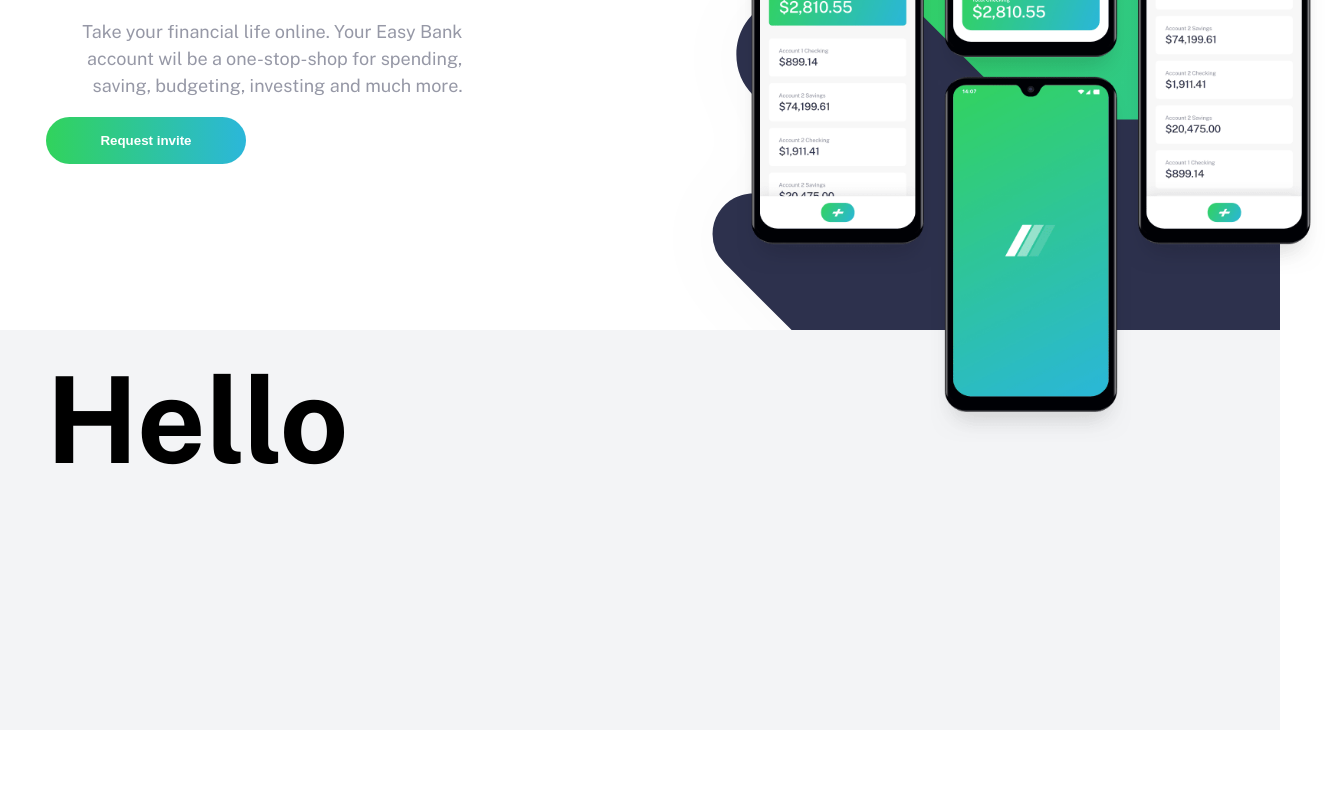
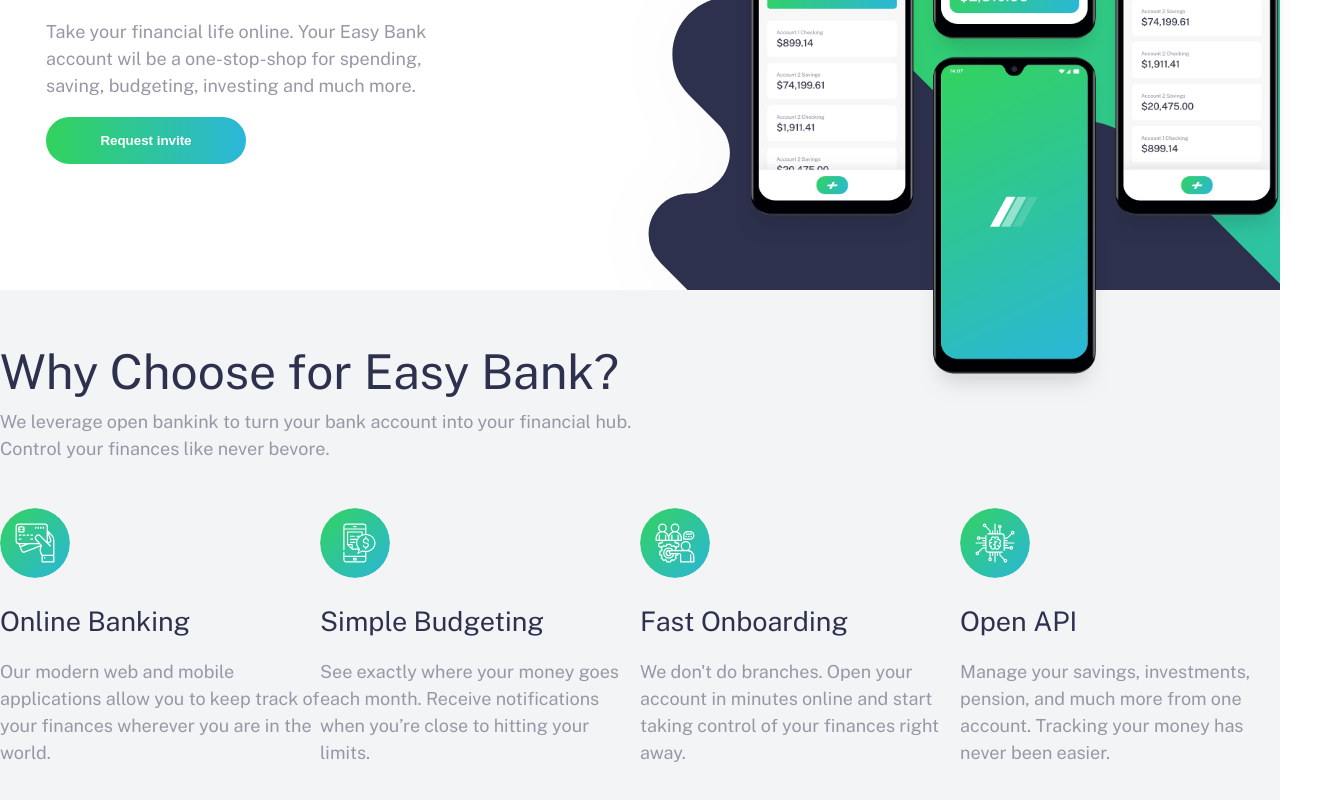
Before and after one commit to remcoj89/easy-bank, a Vue app: page / in a window 1280 px wide. Shown: the part 310-1110 px from the top of the page, 1325 px wide, since content can reach past the window. Before the commit the page ends 1040 px from the top, so only its background shows below. Built offline with nearby package versions, Linux system fonts and the light colour scheme.

Commit message:
section usp for desktop

```diff
--- a/src/assets/scss/base/_base.scss
+++ b/src/assets/scss/base/_base.scss
@@ -3,5 +3,5 @@
 .section__wrapper {
   max-width: 1440px;
   margin: 0 auto;
-  padding-left:4.6rem;
+  padding-left: 4.6rem;
 }
--- a/src/assets/scss/layout/_hero.scss
+++ b/src/assets/scss/layout/_hero.scss
@@ -1,12 +1,12 @@
 @import '../abstracts/mixins';
 
-#hero{
+#hero {
   position: relative;
-  height: 80vh;
-  width: 100vw;
+  height: 75vh;
+  width: 100%;
   text-align: end;
-  #hero__image{
-    width: 50%;
+  #hero__image {
+    width: 55%;
     height: 100%;
   }
 }
@@ -15,7 +15,6 @@
   position: absolute;
   top: 0;
   left: 0;
-  right: 0;
   width: 100%;
   display: flex;
   height: 80vh;
@@ -24,6 +23,8 @@
     width: 45%;
     display: flex;
     align-items: center;
+    justify-content: start;
+    text-align: left;
 
     .content {
       width: 75%;
@@ -62,7 +63,7 @@
     position: absolute;
     top: 5%;
     left: 20%;
-    max-height: 90vh;
+    max-height: 85vh;
     // width: 100%;
     object-fit: cover;
   }
--- a/src/assets/scss/layout/_usp-section.scss
+++ b/src/assets/scss/layout/_usp-section.scss
@@ -3,6 +3,47 @@
 
 #section-usp {
   min-height: 50vh;
-  background: $color-neutral-light-Grayis-blue ;
-  font-size: 8rem;
+  background: $color-neutral-light-Grayis-blue;
 }
+
+.section__usp {
+  display: flex;
+  flex-direction: column;
+  gap: 4.6rem;
+  padding: 4.6rem 0;
+
+  &--top {
+    .top__title {
+      display: block;
+      @include hero-title;
+      font-size: 4.8rem;
+    }
+
+    .top__text {
+      @include text-primary;
+    }
+  }
+
+  &--bottom {
+    display: grid;
+    grid-template-columns: repeat(4, 1fr);
+
+    .bottom__card {
+      &--icon {
+        width: 7rem;
+        height: 7rem;
+        border-radius: 50%;
+      }
+
+      &--title {
+        display: block;
+        @include hero-title;
+        margin: 1.6rem 0;
+      }
+
+      &--text {
+        @include text-primary;
+      }
+    }
+  }
+}
--- a/src/components/SectionUsp.vue
+++ b/src/components/SectionUsp.vue
@@ -1,13 +1,71 @@
 <template>
   <section id="section-usp">
-    <div class="section__wrapper">
-    <h2>Hello</h2>
-  </div>
+    <div class="section__wrapper section__usp">
+      <!-- USP section title -->
+      <div class="section__usp--top">
+        <h2 class="top__title">Why Choose for Easy Bank?</h2>
+        <p class="top__text">
+          We leverage open bankink to turn your bank account into your financial hub.
+        </p>
+        <p class="top__text">Control your finances like never bevore.</p>
+      </div>
+      <!-- Usp section Usp's -->
+      <div class="section__usp--bottom">
+        <!-- Card 1 -->
+        <div class="bottom__card">
+          <img
+            class="bottom__card--icon"
+            src="src/assets/icons/icon-online.svg"
+            alt="online banking"
+          />
+          <h2 class="bottom__card--title">Online Banking</h2>
+          <p class="bottom__card--text">
+            Our modern web and mobile applications allow you to keep track of your finances wherever
+            you are in the world.
+          </p>
+        </div>
+        <!-- Card 2 -->
+        <div class="bottom__card">
+          <img
+            class="bottom__card--icon"
+            src="src/assets/icons/icon-budgeting.svg"
+            alt="simple budget"
+          />
+          <h2 class="bottom__card--title">Simple Budgeting</h2>
+          <p class="bottom__card--text">
+            See exactly where your money goes each month. Receive notifications when you’re close to
+            hitting your limits.
+          </p>
+        </div>
+        <!-- Card 3 -->
+        <div class="bottom__card">
+          <img
+            class="bottom__card--icon"
+            src="src/assets/icons/icon-onboarding.svg"
+            alt="fast onboarding"
+          />
+          <h2 class="bottom__card--title">Fast Onboarding</h2>
+          <p class="bottom__card--text">
+            We don't do branches. Open your account in minutes online and start taking control of
+            your finances right away.
+          </p>
+        </div>
+        <!-- Card 4 -->
+        <div class="bottom__card">
+          <img class="bottom__card--icon" src="src/assets/icons/icon-api.svg" alt="open api" />
+          <h2 class="bottom__card--title">Open API</h2>
+          <p class="bottom__card--text">
+            Manage your savings, investments, pension, and much more from one account. Tracking your
+            money has never been easier.
+          </p>
+        </div>
+      </div>
+    </div>
   </section>
 </template>
 
 <script>
-  export default {
-    name: 'section-usp',
-  }
+export default {
+  name: 'section-usp'
+}
 </script>
--- a/src/views/HomeView.vue
+++ b/src/views/HomeView.vue
@@ -5,12 +5,12 @@
 </template>
 
 <script>
-import SectionUsp from '../components/SectionUsp.vue';
+import SectionUsp from '../components/SectionUsp.vue'
 
 export default {
   name: 'home-view',
   components: {
-    SectionUsp,
+    SectionUsp
   }
 }
 </script>
```
Also changed, not shown: src/components/SectionHero.vue (indentation only), 1 other file (tests, documents, lock files or other folders).
